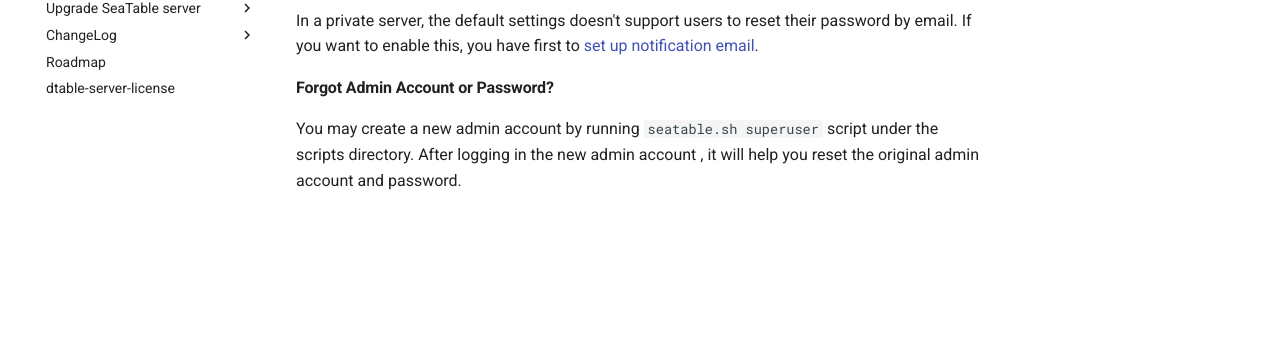
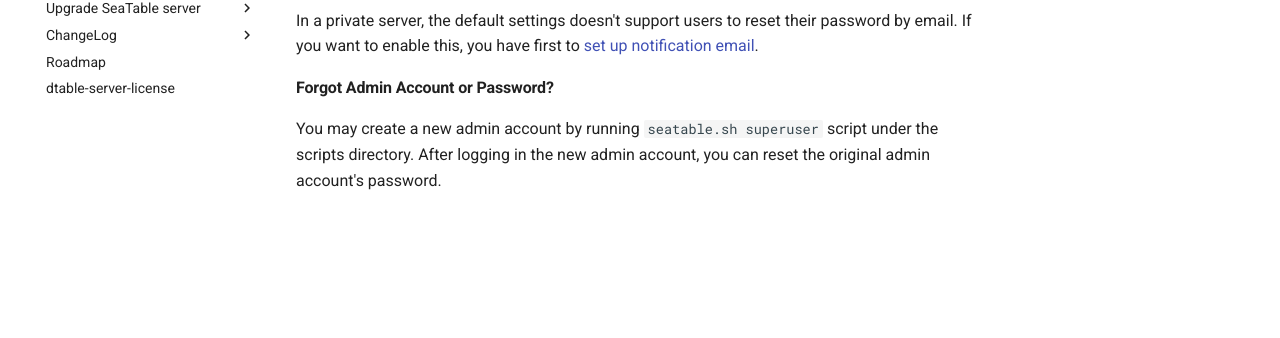
Before and after one commit to seatable/seatable-admin-docs, an MkDocs documentation site: the page built from manual/maintain/account.md, in a window 1280 px wide. Shown: the part 364-702 px from the top of the page. Built offline with MkDocs 1.6.1 and Material for MkDocs 9.7.7, drawn with Linux system fonts in a browser that asks for light colours; comment, search, counter and statistics services are not loaded.

Commit message:
Update account.md

```diff
--- a/manual/maintain/account.md
+++ b/manual/maintain/account.md
@@ -12,4 +12,4 @@
 
 #### Forgot Admin Account or Password?
 
-You may create a new admin account by running `seatable.sh superuser` script under the scripts directory. After logging in the new admin account , it will help you reset the original admin account and password.
+You may create a new admin account by running `seatable.sh superuser` script under the scripts directory. After logging in the new admin account, you can reset the original admin account's password.
```
